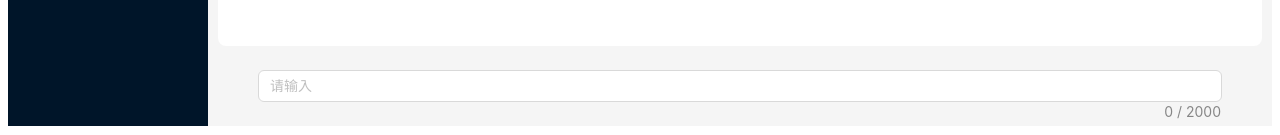
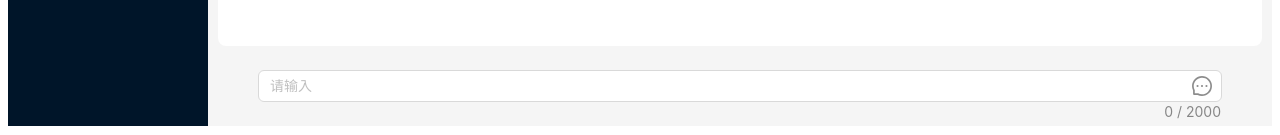
Before and after one commit to ylcjwq/chat, a React (Vite) app in the folder chat-web/: page / in a window 1280 px wide. Shown: the part 662-797 px from the top of the page. Built offline with nearby package versions, Linux system fonts and the light colour scheme.

Commit message:
输入框事件

```diff
--- a/chat-web/src/views/Home.tsx
+++ b/chat-web/src/views/Home.tsx
@@ -3,8 +3,9 @@ import {
   UploadOutlined,
   UserOutlined,
   VideoCameraOutlined,
+  MessageOutlined,
 } from "@ant-design/icons";
-import { Layout, Menu, theme, Input, Button, Space } from "antd";
+import { Layout, Menu, theme, Input, Tooltip, Space } from "antd";
 
 const { Header, Content, Footer, Sider } = Layout;
 
@@ -58,15 +59,23 @@ const Home: React.FC = () => {
           </div>
         </Content>
         <Footer style={{ textAlign: "center" }}>
-          <Space.Compact style={{ width: "100%" }}>
+          <Space.Compact style={{ width: "100%", position: "relative" }}>
             <Input.TextArea
-              allowClear
+              style={{ padding: "0 24px 0 0" }}
               maxLength={2000}
               showCount
               autoSize={{ minRows: 1, maxRows: 3 }}
               onResize={(e) => handleFooterResize(e.height)}
               placeholder="请输入"
             />
+            <div style={{ position: "absolute", right: 10, top: 6, zIndex: 1 }}>
+              <Tooltip title="发送（回车）">
+                <MessageOutlined
+                  style={{ color: "rgba(0,0,0,.45)", fontSize: 20 }}
+                  onClick={() => console.log("send")}
+                />
+              </Tooltip>
+            </div>
           </Space.Compact>
         </Footer>
       </Layout>
```
